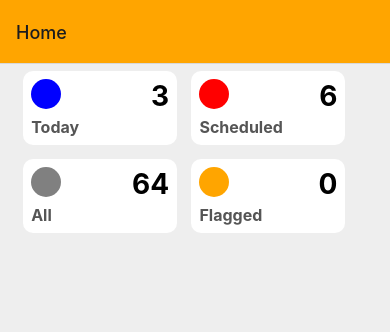
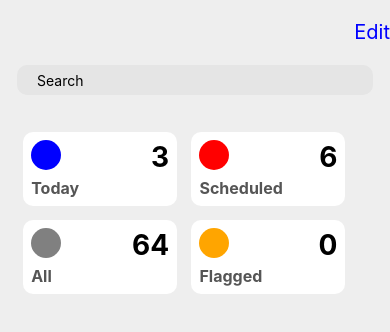
Before and after one commit to locksiDesmond/reminder-app, a React Native app: screen /Home in a window 390 px wide. Shown: the top 332 px of the page. Built offline with nearby package versions, Linux system fonts and the light colour scheme.

Commit message:
chore: add search input and edit button

```diff
--- /dev/null
+++ b/components/edit-button/EditButton.tsx
@@ -0,0 +1,19 @@
+import React from 'react';
+import {TouchableHighlight, Text, TouchableWithoutFeedback} from 'react-native';
+
+const EditButton = () => {
+  return (
+    <TouchableWithoutFeedback onPress={() => console.log('pressed')}>
+      <Text
+        style={{
+          fontSize: 20,
+          color: '#0000ff',
+          textTransform: 'capitalize',
+        }}>
+        Edit
+      </Text>
+    </TouchableWithoutFeedback>
+  );
+};
+
+export default EditButton;
--- /dev/null
+++ b/components/search/Search.tsx
@@ -0,0 +1,26 @@
+import React, {useState} from 'react';
+import {StyleSheet, TextInput} from 'react-native';
+
+const Search = () => {
+  const [state, setState] = useState('');
+  return (
+    <TextInput
+      value={state}
+      placeholder="Search"
+      style={styles.input}
+      onChangeText={setState}></TextInput>
+  );
+};
+const styles = StyleSheet.create({
+  input: {
+    height: 30,
+    backgroundColor: '#e5e5e5',
+    margin: 1,
+    padding: 4,
+    paddingLeft: 20,
+    borderRadius: 10,
+    marginBottom: 30,
+  },
+});
+
+export default Search;
--- a/navigation/AuthNavigation.tsx
+++ b/navigation/AuthNavigation.tsx
@@ -2,6 +2,8 @@ import React from 'react';
 import {createNativeStackNavigator} from '@react-navigation/native-stack';
 import Home from '../screens/Home';
 import List from '../screens/List';
+import {Text} from 'react-native';
+import EditButton from '../components/edit-button/EditButton';
 
 const Stack = createNativeStackNavigator();
 
@@ -11,7 +13,12 @@ const AuthNavigation = () => {
       <Stack.Screen
         name="Home"
         component={Home}
-        options={{headerStyle: {backgroundColor: 'orange'}}}
+        options={{
+          headerStyle: {backgroundColor: '#eeeeee'},
+          headerShadowVisible: false,
+          title: '',
+          headerRight: () => <EditButton />,
+        }}
       />
       <Stack.Screen name="List" component={List} />
     </Stack.Navigator>
--- a/screens/Home.tsx
+++ b/screens/Home.tsx
@@ -1,12 +1,14 @@
 import React from "react";
 import { SafeAreaView } from "react-native-safe-area-context";
 import Container from "../components/Container";
+import Search from "../components/search/Search";
 import Sections from "../components/sections/Sections";
 
 const Home = ({ navigation }: any) => {
   return (
     <SafeAreaView style={{ flex: 1, backgroundColor: "#eeeeee" }}>
       <Container>
+        <Search />
         <Sections navigation={navigation} />
       </Container>
     </SafeAreaView>
```
